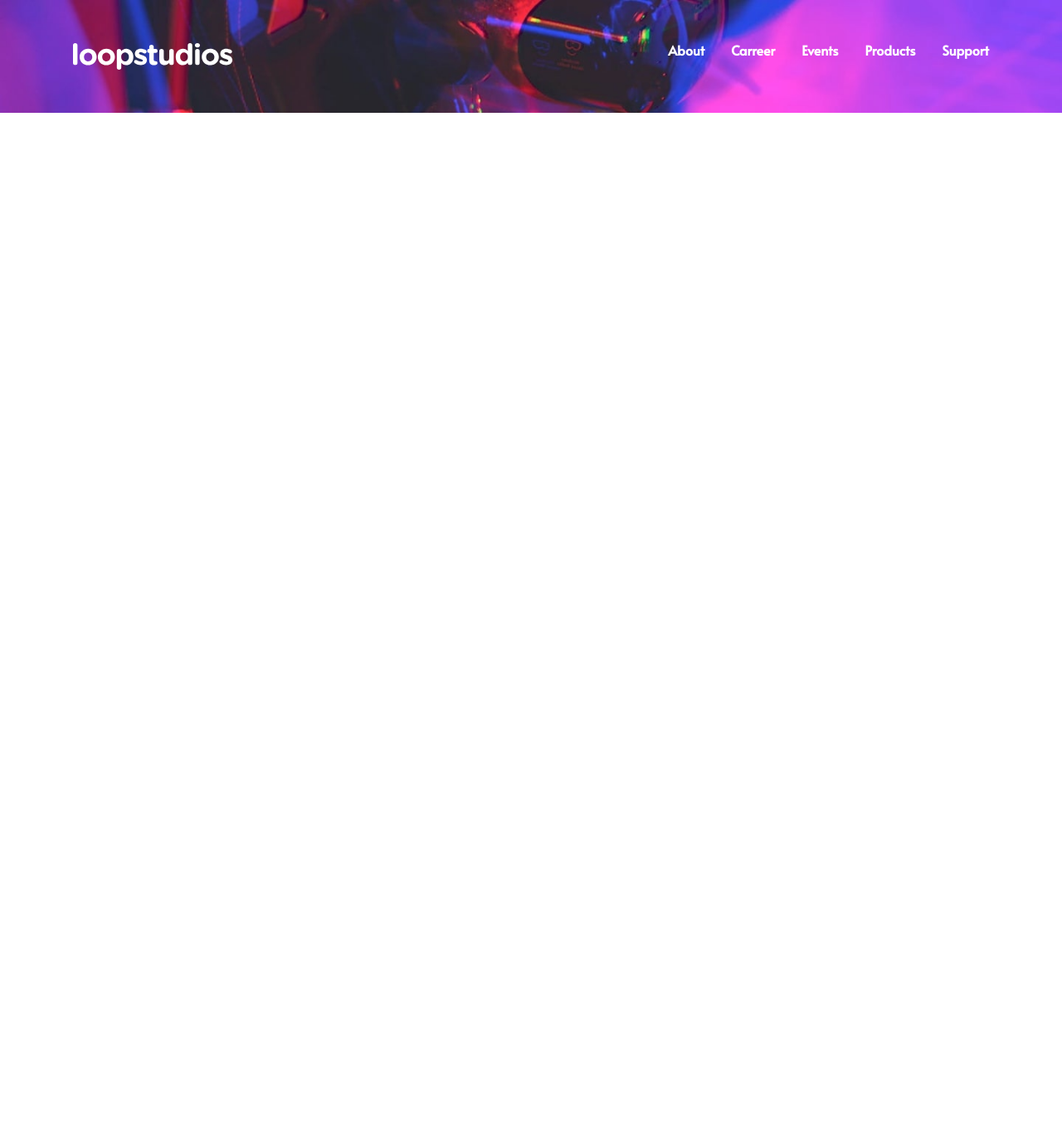
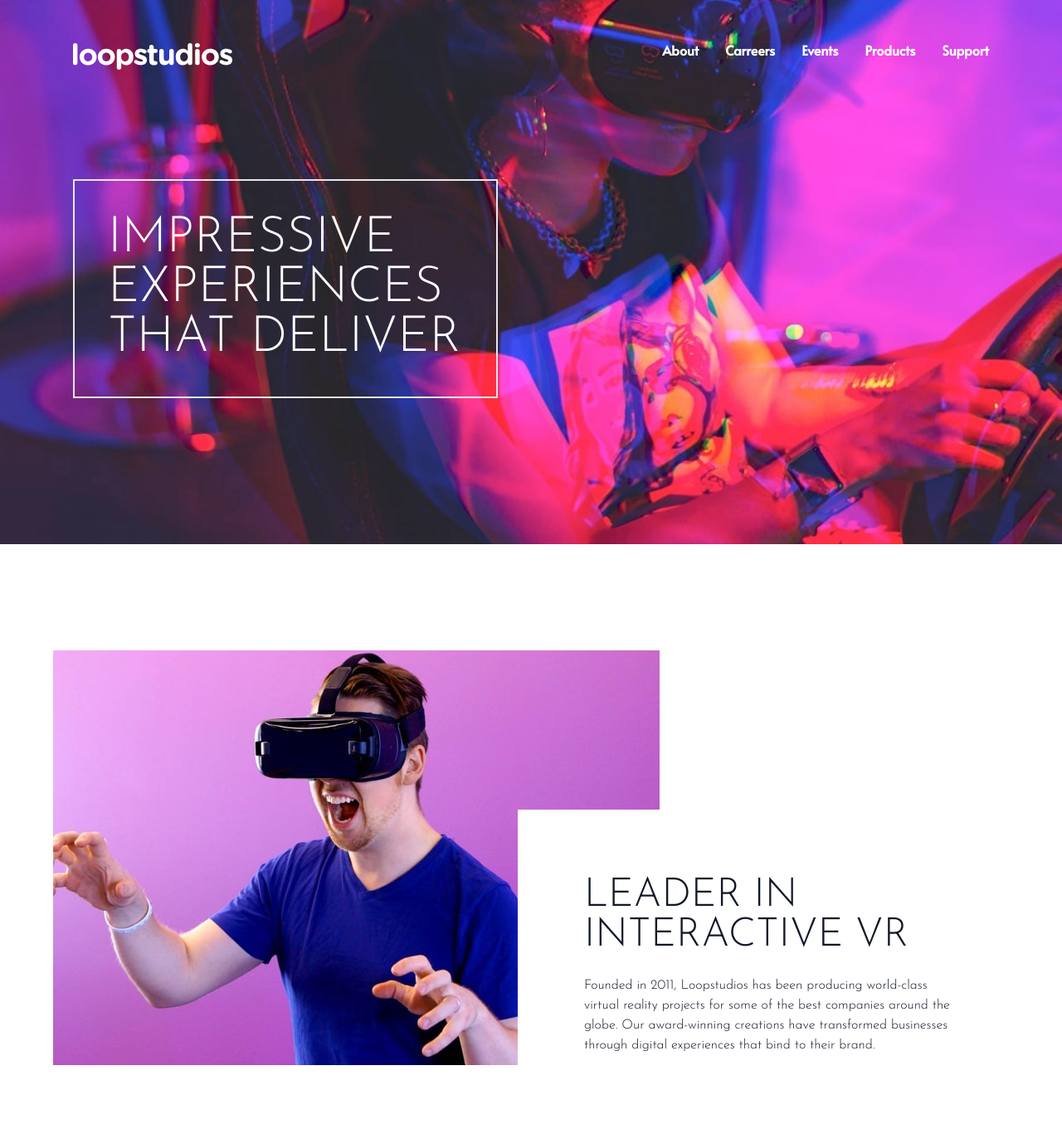
Before and after one commit to martinsoengas/loopstudios, a website: page index.html in a window 1280 px wide. Shown: the whole page at 83% size. Before the commit the page ends 800 px from the top, so only its background shows below. Drawn offline with Linux system fonts and the light colour scheme; a web font is replaced by a local one.

Commit message:
added VR section

```diff
--- a/index.html
+++ b/index.html
@@ -11,18 +11,13 @@
       rel="stylesheet"
     />
     <link rel="stylesheet" href="css/style.css" />
-    <title>Simple Tailwind Starter</title>
+    <title>Loopstudios</title>
   </head>
   <body>
-    <!-- Hero Section -->
     <section id="hero">
-      <!-- Hero Container -->
       <div class="container max-w-6xl mx-auto px-6 py-12">
-        <!-- Menu/Logo Container -->
         <nav class="flex justify-between items-center font-bold text-white">
-          <!-- Logo -->
           <img src="images/logo.svg" alt="" />
-          <!-- Menu -->
           <div class="hidden h-10 font-alata md:flex md:space-x-8">
             <div class="group">
               <a href="#">About</a>
@@ -31,7 +26,7 @@
               ></div>
             </div>
             <div class="group">
-              <a href="#">Carreer</a>
+              <a href="#" class="">Carreers</a>
               <div
                 class="mx-2 group-hover:border-b group-hover:border-blue-50"
               ></div>
@@ -56,6 +51,35 @@
             </div>
           </div>
         </nav>
+        <div
+          class="max-w-lg mt-32 mb-32 p-4 font-sans text-4xl text-white uppercase border-2 md:p-10 md:m-32 md:mx-0 md:text-6xl"
+        >
+          Impressive Experiences That Deliver
+        </div>
+      </div>
+    </section>
+
+    <section id="feature">
+      <div
+        class="relative container flex flex-col max-w-6xl mx-auto my-32 px-6 text-gray-900 md:flex-row md:px-0"
+      >
+        <img src="images/desktop/image-interactive.jpg" alt="" />
+        <div
+          class="top-48 pr-0 bg-white md:absolute md:right-0 md:py-20 md:pl-20"
+        >
+          <h2
+            class="max-w-lg mt-10 mb-6 font-sans text-4xl text-center text-gray-900 uppercase md:text-5xl md:mt-0 md:text-left"
+          >
+            Leader in Interactive VR
+          </h2>
+
+          <p class="max-w-md text-center md:text-left">
+            Founded in 2011, Loopstudios has been producing world-class virtual
+            reality projects for some of the best companies around the globe.
+            Our award-winning creations have transformed businesses through
+            digital experiences that bind to their brand.
+          </p>
+        </div>
       </div>
     </section>
   </body>
```
Also changed, not shown: css/style.css.
